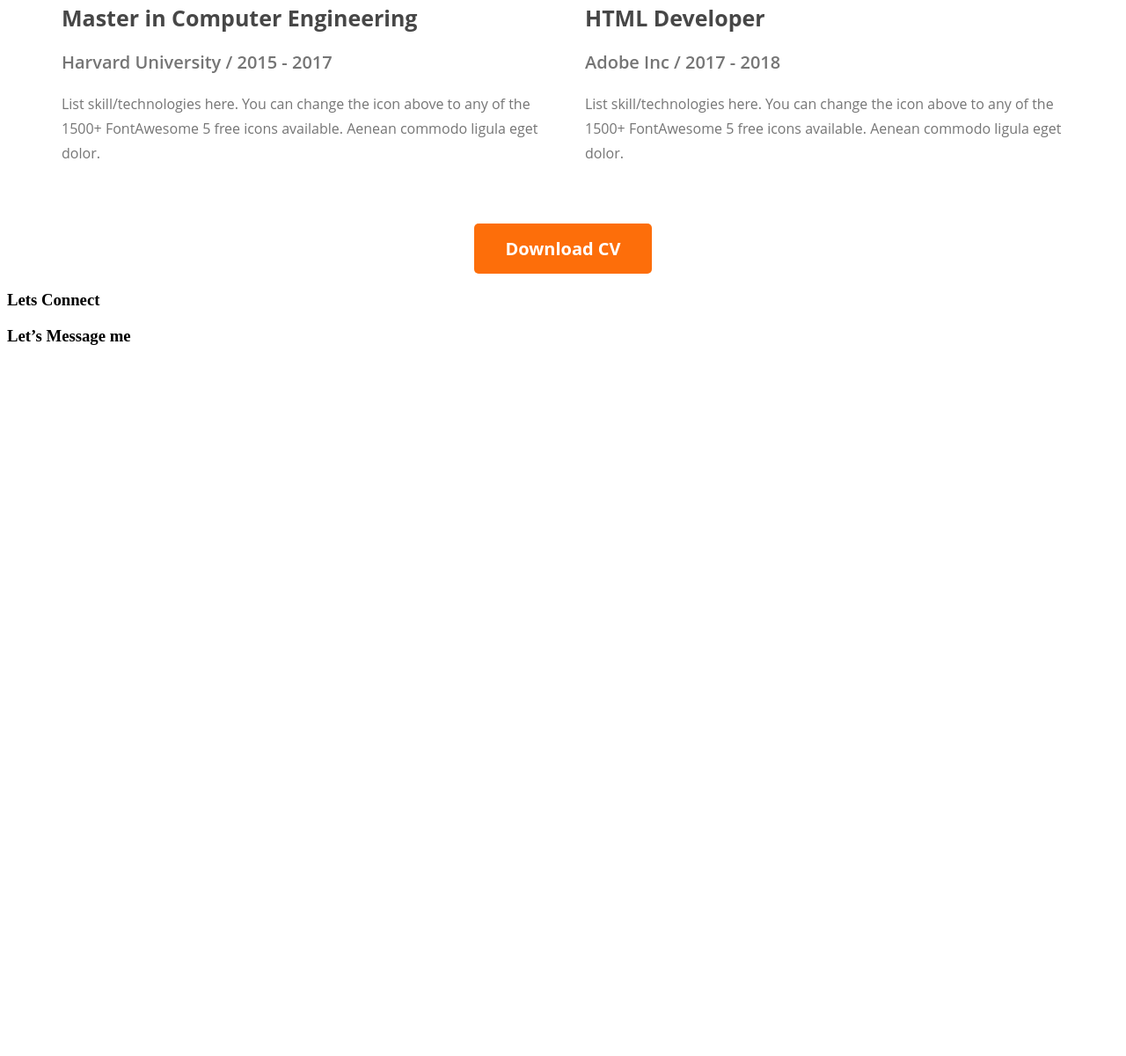
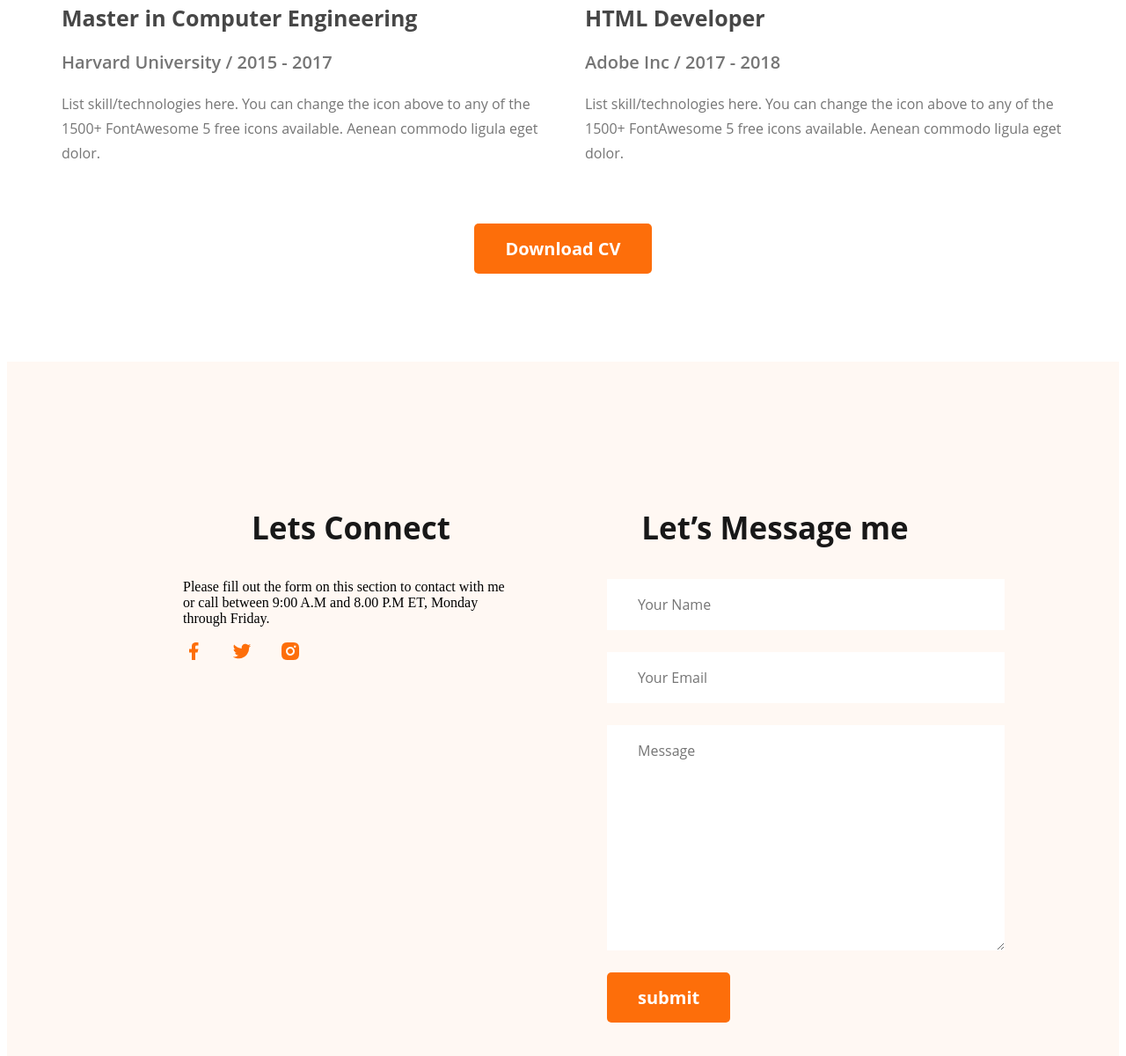
Before and after one commit to AzadHossanMunna/web-developer, a plain HTML site: page index.html in a window 1280 px wide. Shown: the part 3133-4333 px from the top of the page at 88% size. Before the commit the page ends 3544 px from the top, so only its background shows below. Drawn offline with Linux system fonts and the light colour scheme.

Commit message:
finished footer section with contact form

```diff
--- a/index.html
+++ b/index.html
@@ -146,9 +146,21 @@ to any of the 1500+ FontAwesome 5 free icons available. Aenean commodo ligula eg
     <footer>
 <div class="footer-colum">
     <h3 class="footer-title">Lets Connect</h3>
+    <p class="footer-description">Please fill out the form on this section to contact with me or call between 9:00 A.M and 8.00 P.M ET, Monday through Friday.</p>
+<div class="social-links">
+    <a href=""><img src="images/icons/facebook.png" alt=""></a>
+    <a href=""><img src="images/icons/twitter.png" alt=""></a>
+    <a href=""><img src="images/icons/insta.png" alt=""></a>
+</div>
 </div>
 <div class="footer-colum">
     <h3 class="footer-title">Let’s Message me</h3>
+    <form class="contact" action="">
+        <input type="text" placeholder="Your Name">
+        <input type="email" name="" placeholder="Your Email" id="">
+        <textarea name="" placeholder="Message" id="" cols="30" rows="10"></textarea>
+        <input class="btn-prim" type="submit" value="submit">
+    </form>
 </div>
     </footer>
 </body>
--- a/styles/porfolio.css
+++ b/styles/porfolio.css
@@ -216,3 +216,39 @@ margin-bottom: 10px;
     text-align: center;
     margin-top: 50px;
 }
+.footer-title{
+    color: var(--Dark-01, #181818);
+text-align: center;
+font-family: "Open Sans";
+font-size: 35px;
+font-style: normal;
+font-weight: 700;
+line-height: normal;
+}
+footer{
+    display: flex;
+    background: #FFF8F3;
+   padding:130px 200px;
+   margin-top: 100px;
+   gap:100px;
+}
+.footer-colum{
+    width: 50%;
+}
+.contact input[type="text"],.contact input[type="email"],textarea{
+    display: block;
+    margin-bottom: 25px;
+    padding:18px 35px;
+    color:  #757575;
+font-family: "Open Sans";
+font-size: 16px;
+font-style: normal;
+font-weight: 400;
+
+border: 0;
+width: 100%;
+
+}
+.social-links a{
+    margin-right: 27px;
+}
```
